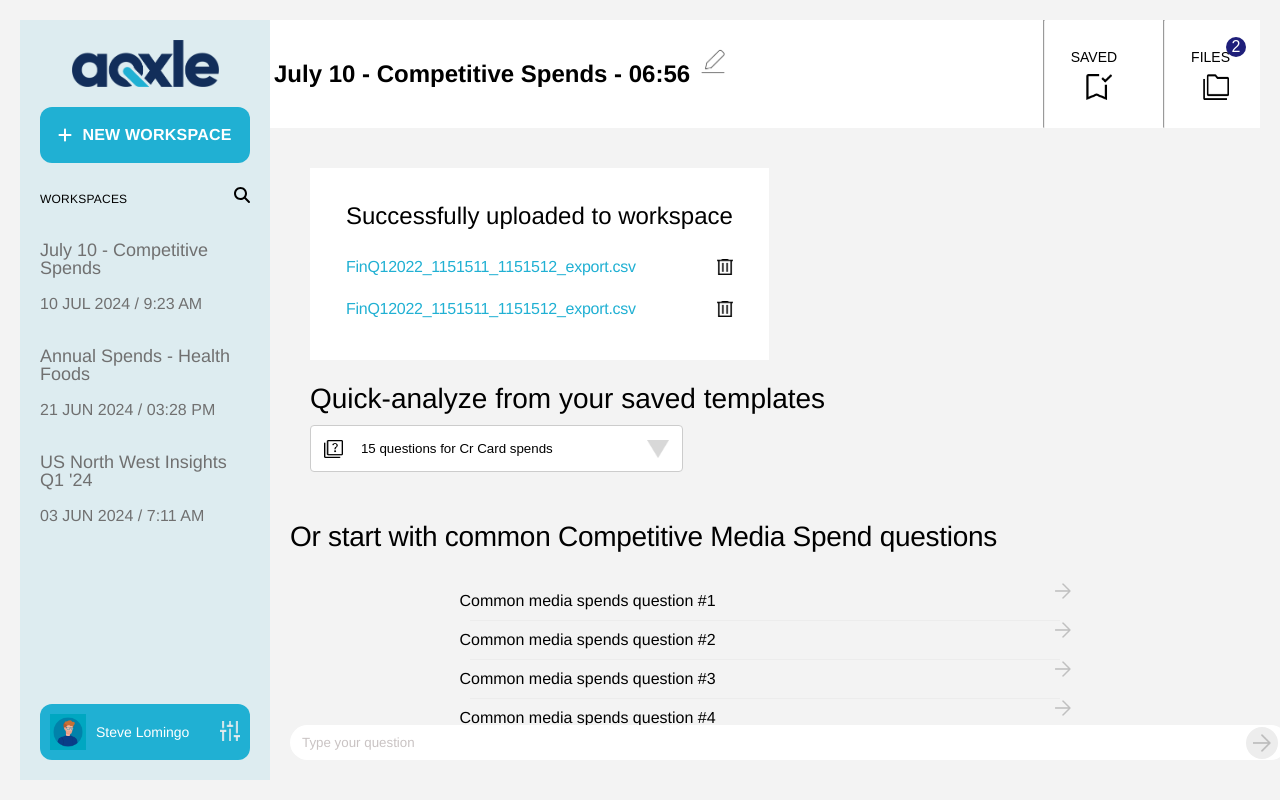
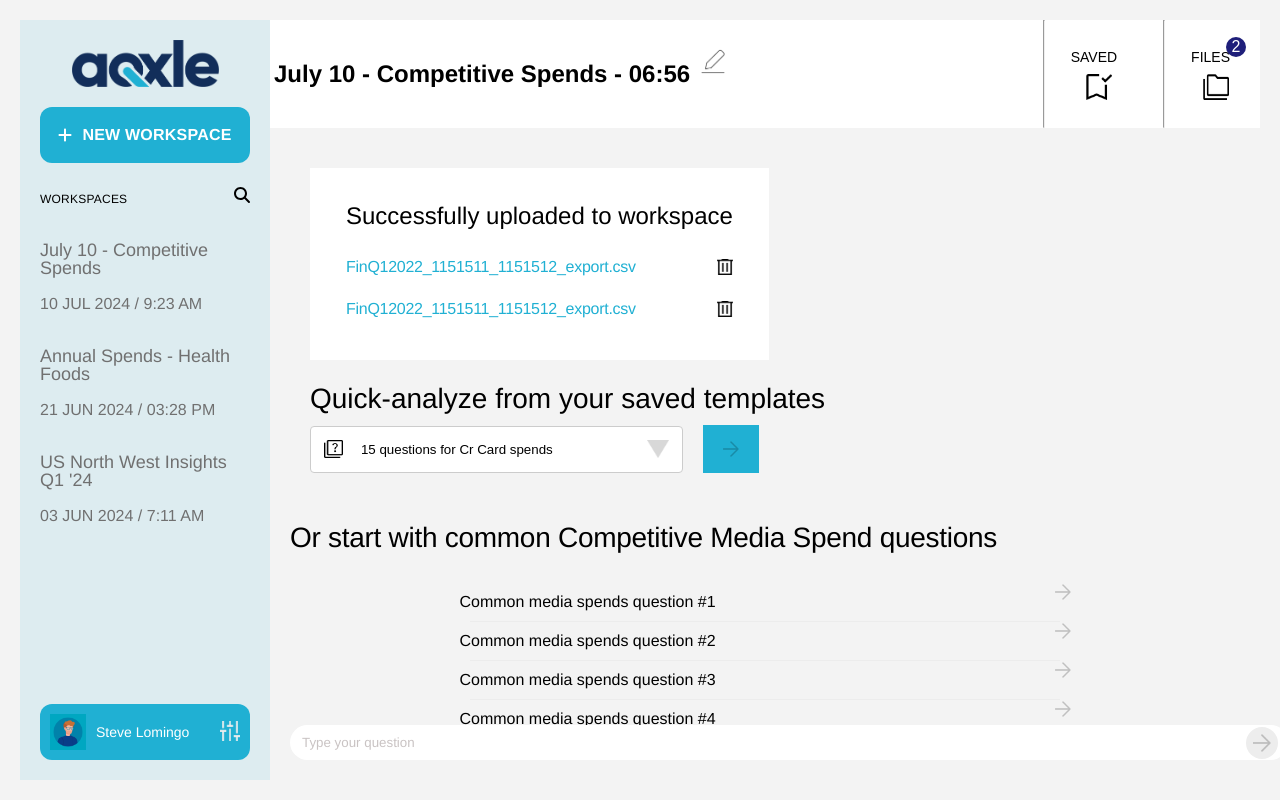
Before and after one commit to saranyajs2727/Aqxle, a React (Create React App) app: page / in a window 1280 px wide. Built offline with nearby package versions, Linux system fonts and the light colour scheme.

Commit message:
data updtaed

```diff
--- a/src/components/commonQuestion/CommonQuestion.js
+++ b/src/components/commonQuestion/CommonQuestion.js
@@ -13,6 +13,7 @@ import whiteArrow from "../../assets/rightArrow.png";
 // Styled components
 const CommonQuestions = styled.div`
   margin-top: 20px;
+  margin-botton: 30px;
   text-align: center;
 `;
 
@@ -164,6 +165,7 @@ const Wrapper = styled.div`
   border-radius: 4px;
   width: 41%;
   cursor: pointer;
+  margin-right: 20px;
 `;
 
 const Icon = styled.img`
@@ -223,6 +225,23 @@ const InputContainer = styled.div`
   z-index: 1000;
 `;
 
+const BlueBoxContainer = styled.div`
+  background-color: rgb(32, 176, 211);
+  height: 48px;
+  width: 56px;
+  justify-content: center;
+  display: flex;
+  align-items: center;
+  cursor: pointer;
+`;
+
+const BlueBoxIcon = styled.img`
+  height: 16px;
+  width: 16px;
+  border-radius: 10px;
+  align-self: center;
+`;
+
 const data = [
   {
     id: "Question 1",
@@ -250,6 +269,13 @@ const data = [
     value: `98616117.7802`,
     heading: `Common media spends question #4`,
   },
+  {
+    id: "Question 5",
+    question: `What is the total spend of jp morgan ?`,
+    value: `To provide an accurate answer, I need to clarify which dataset you would like to use for
+        calculating the total spend of JP Morgan Chase. We have two datasets available: the Vivvix dataset and the Pathmatics dataset. Each dataset might represent the spend data differently.
+        Could you please specify from which dataset (Vivvix or Pathmatics) you would like to calculate the total spend for JP Morgan Chase? Additionally, if you choose the Vivvix dataset, would you like to consider the "TOTAL $" column for this calculation?`,
+  },
 ];
 
 // Chart component (placeholder)
@@ -269,7 +295,7 @@ const CommonQuestion = () => {
   const sampleDataRef = useRef(null);
 
   const SampleData = ({ item }) => (
-    <div key={item.id} ref={sampleDataRef}>
+    <div key={item.id} ref={sampleDataRef} style={{ marginBottom: 60 }}>
       <div style={{ display: "flex", justifyContent: "space-between" }}>
         <h3>{item.heading}</h3>
         <div style={{ display: "flex" }}>
@@ -284,6 +310,41 @@ const CommonQuestion = () => {
     </div>
   );
 
+  const updateCustomQuestionValue = (userInput) => {
+    data[4].heading = userInput;
+  };
+
+  // const handleQuestionClick = (question) => {
+  //   if (question === undefined) {
+  //     question = questionPicked;
+  //   }
+  //   setLoading(true);
+  //   setSelectedQuestion(question);
+  //   updateCustomQuestionValue(userInput);
+
+  //   // Determine the item to display (first matched item or the first item in the data array)
+  //   const matchedItems = data.filter(
+  //     (item) =>
+  //       item.id === selectedQuestion || item.heading === selectedQuestion
+  //   );
+  //   const itemToDisplay = matchedItems.length > 0 ? matchedItems[0] : data[4];
+
+  //   if (itemToDisplay) {
+  //     setUserInput(itemToDisplay.heading);
+  //     setRenderedContent((prevContent) => [...prevContent, itemToDisplay]);
+  //   }
+
+  //   setTimeout(() => {
+  //     setLoading(false);
+  //     if (sampleDataRef.current) {
+  //       sampleDataRef.current.scrollIntoView({
+  //         behavior: "smooth",
+  //         block: "start",
+  //       });
+  //     }
+  //   }, 100); // Simulate API loading time
+  // };
+
   const handleQuestionClick = (question) => {
     if (question === undefined) {
       question = questionPicked;
@@ -291,16 +352,40 @@ const CommonQuestion = () => {
     setLoading(true);
     setSelectedQuestion(question);
 
-    // Determine the item to display (first matched item or the first item in the data array)
+    // Update the value for custom questions
+    updateCustomQuestionValue(userInput);
+
+    // Determine the item to display (first matched item or the custom item)
     const matchedItems = data.filter(
       (item) =>
         item.id === selectedQuestion || item.heading === selectedQuestion
     );
-    const itemToDisplay = matchedItems.length > 0 ? matchedItems[0] : data[0];
+    const itemToDisplay =
+      matchedItems.length > 0
+        ? matchedItems[0]
+        : { id: "custom", heading: userInput, value: data[0].value };
 
     if (itemToDisplay) {
+      const updatedRenderedContent = renderedContent.map((contentItem) => {
+        if (contentItem.id === itemToDisplay.id) {
+          return {
+            ...contentItem,
+            heading: userInput,
+          };
+        }
+        return contentItem;
+      });
+
       setUserInput(itemToDisplay.heading);
-      setRenderedContent((prevContent) => [...prevContent, itemToDisplay]);
+      setRenderedContent((prevContent) => {
+        const existingItem = prevContent.find(
+          (item) => item.id === itemToDisplay.id
+        );
+        if (existingItem) {
+          return updatedRenderedContent;
+        }
+        return [...prevContent, itemToDisplay];
+      });
     }
 
     setTimeout(() => {
@@ -350,7 +435,13 @@ const CommonQuestion = () => {
           <SectionTitle style={{ fontWeight: "500", fontSize: 28 }}>
             Quick-analyze from your saved templates
           </SectionTitle>
-          <div style={{ display: "flex", flexDirection: "row" }}></div>
+          <div
+            style={{
+              display: "flex",
+              flexDirection: "row",
+              alignItems: "center",
+            }}
+          >
             <Wrapper>
               <Icon src={question} alt="Descriptive Alt Text" />
               <TemplateInput
@@ -360,7 +451,10 @@ const CommonQuestion = () => {
               />
               <Icon src={triangle} alt="Descriptive Alt Text" />
             </Wrapper>
-          <div></div>
+            <BlueBoxContainer>
+              <BlueBoxIcon src={rightArrow} alt="Descriptive Alt Text" />
+            </BlueBoxContainer>
+          </div>
         </TemplateSection>
       </Container>
       <Heading>Or start with common Competitive Media Spend questions</Heading>
@@ -421,6 +515,7 @@ const CommonQuestion = () => {
           placeholder="Type your question"
           value={userInput}
           onChange={(e) => {
+            console.log("🚀 ~ CommonQuestion ~ e:", e);
             setUserInput(e.target.value);
           }}
           onKeyDown={handleKeyDown}
```
Lines whose indentation alone changed are shown as unchanged.
